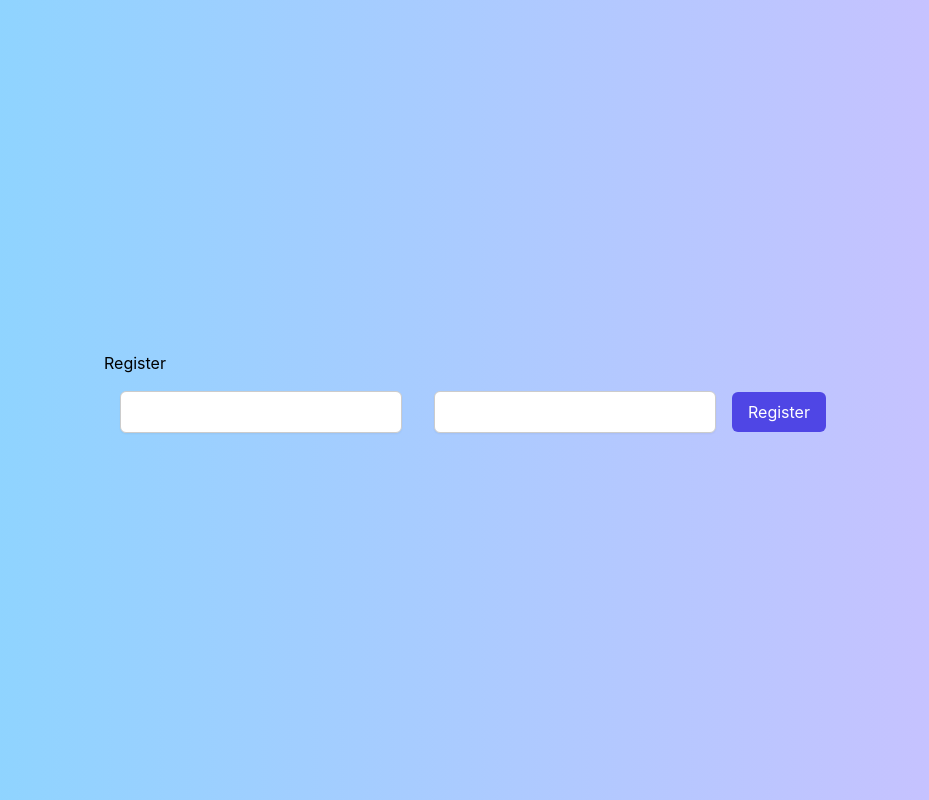
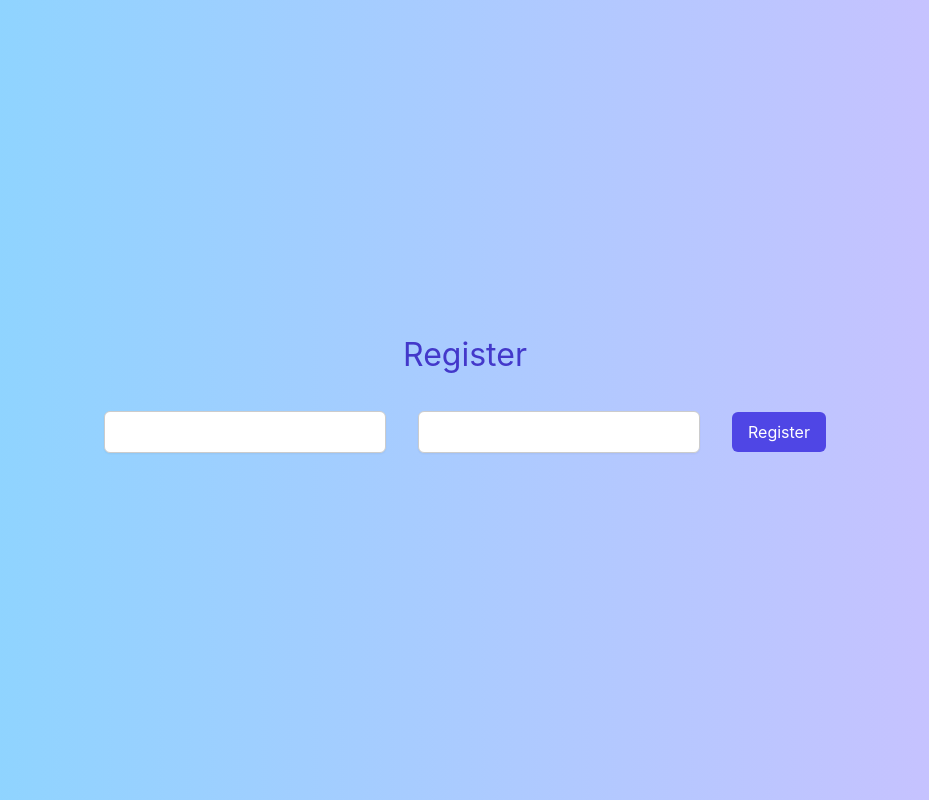
Before and after one commit to chris251190/finflow, a Next.js app: page /register in a window 1280 px wide. Shown: the whole page, without its empty margins (175-1104 px from the left). Built offline with nearby package versions, Linux system fonts and the light colour scheme.

Commit message:
add dashbord page

```diff
--- a/app/globals.css
+++ b/app/globals.css
@@ -37,6 +37,7 @@ input:focus {
 }
 
 button {
+  margin: 1rem;
   display: inline-block;
   padding: 0.5rem 1rem;
   color: white;
@@ -55,3 +56,10 @@ button:focus {
   outline: none;
   box-shadow: 0 0 0 2px rgba(79, 70, 229, 0.5);
 }
+
+h1 {
+  color: #4338CA;
+  font-size: 2rem;
+  margin-bottom: 1rem;
+  text-align: center;
+}
--- /dev/null
+++ b/components/FinancialDashboard.tsx
@@ -0,0 +1,42 @@
+import React, { useEffect, useState } from 'react';
+
+interface FinancialData {
+  earnings: number;
+  expenses: number;
+  balance: number;
+}
+
+const FinancialDashboard: React.FC = () => {
+  const [financialData, setFinancialData] = useState<FinancialData | null>(null);
+
+  useEffect(() => {
+    const fetchData = async () => {
+      const response = await fetch('/api/financial-data', {
+        headers: {
+          'Authorization': `Bearer ${localStorage.getItem('token')}` // Stellen Sie sicher, dass die Authentifizierung korrekt implementiert ist
+        }
+      });
+      if (response.ok) {
+        const data = await response.json();
+        setFinancialData(data);
+      }
+    };
+
+    fetchData();
+  }, []);
+
+  if (!financialData) {
+    return <div>Loading...</div>;
+  }
+
+  return (
+    <div>
+      <h1>Finanzübersicht</h1>
+      <p>Einnahmen: {financialData.earnings}€</p>
+      <p>Ausgaben: {financialData.expenses}€</p>
+      <p>Saldo: {financialData.balance}€</p>
+    </div>
+  );
+};
+
+export default FinancialDashboard;
--- a/components/LoginForm.tsx
+++ b/components/LoginForm.tsx
@@ -1,5 +1,4 @@
 import React, { useState, useEffect } from 'react';
-import '../app/globals.css';
 
 interface LoginFormProps {
   // Hier können Sie zusätzliche Props definieren, falls benötigt
--- a/components/RegisterForm.tsx
+++ b/components/RegisterForm.tsx
@@ -1,6 +1,4 @@
 import React, { useState, useEffect } from 'react';
-import '../app/globals.css';
-
 
 interface RegisterFormProps {
   // Hier können Sie zusätzliche Props definieren, falls benötigt
--- /dev/null
+++ b/pages/_app.tsx
@@ -0,0 +1,8 @@
+import '../app/globals.css'; // Pfad zu Ihrer globals.css Datei
+import type { AppProps } from 'next/app';
+
+function FinFlow({ Component, pageProps }: AppProps) {
+  return <Component {...pageProps} />;
+}
+
+export default FinFlow;
--- /dev/null
+++ b/pages/dashboard.tsx
@@ -0,0 +1,13 @@
+import React from 'react';
+import FinancialDashboard from '../components/FinancialDashboard';
+
+const DashboardPage: React.FC = () => {
+  return (
+    <div>
+      <h1>Dashboard</h1>
+      <FinancialDashboard />
+    </div>
+  );
+};
+
+export default DashboardPage;
```
